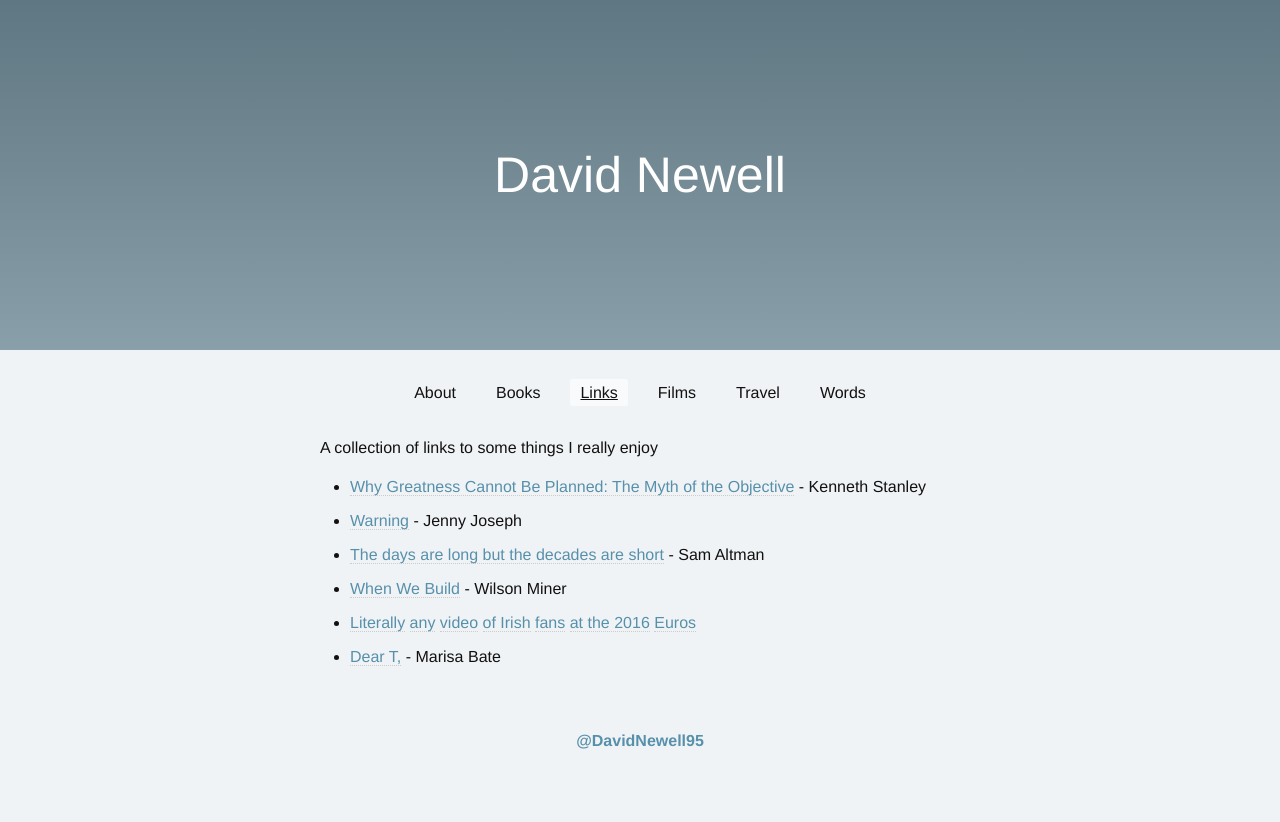
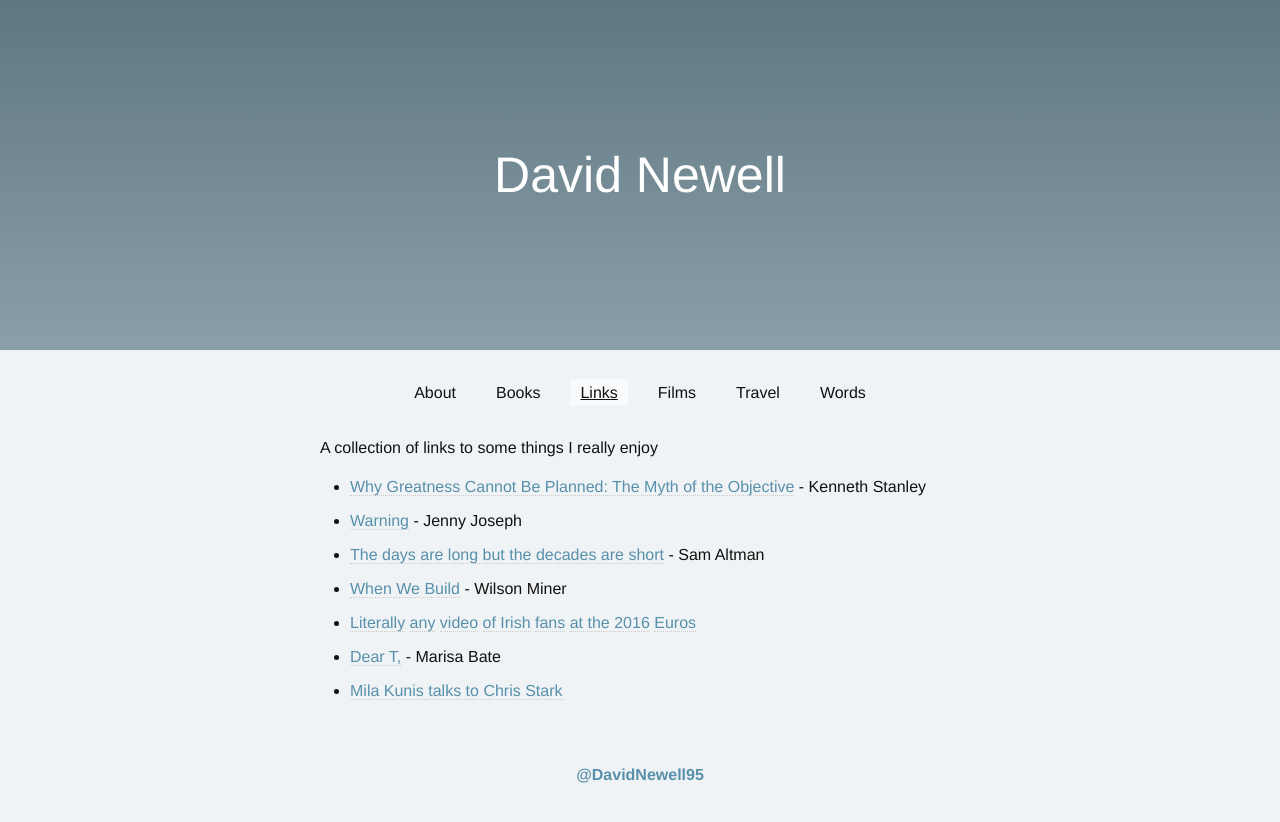
Before and after one commit to daibhin/daibhin.github.io, a Jekyll site: the page built from links.md, in a window 1280 px wide. Shown: the top 822 px of the page. Built offline with Jekyll 4.4.1, drawn with Linux system fonts in a browser that asks for light colours.

Commit message:
Mila Kunis / Chris Stark

```diff
--- a/links.md
+++ b/links.md
@@ -12,3 +12,4 @@ A collection of links to some things I really enjoy
 * [When We Build](https://vimeo.com/34017777) - Wilson Miner
 * [Literally](https://www.youtube.com/watch?v=Ipg4oxNw2b4) [any](https://www.youtube.com/watch?v=H4RexZiyeOM) [video](https://www.youtube.com/watch?v=7wb8yv1Atl0) [of Irish](https://www.youtube.com/watch?v=xxoh7tNUPqE) [fans](https://www.youtube.com/watch?v=XmiKKVMrwJ8) [at the 2016](https://www.youtube.com/watch?v=Wd69I_0zg9U) [Euros](https://www.youtube.com/watch?v=O_hTjzsp3qs)
 * [Dear T,](https://medium.com/@marisabate/dear-t-d5d22b43114e) - Marisa Bate
+* [Mila Kunis talks to Chris Stark](https://www.youtube.com/watch?v=z4Ezruu1oeQ)
```
